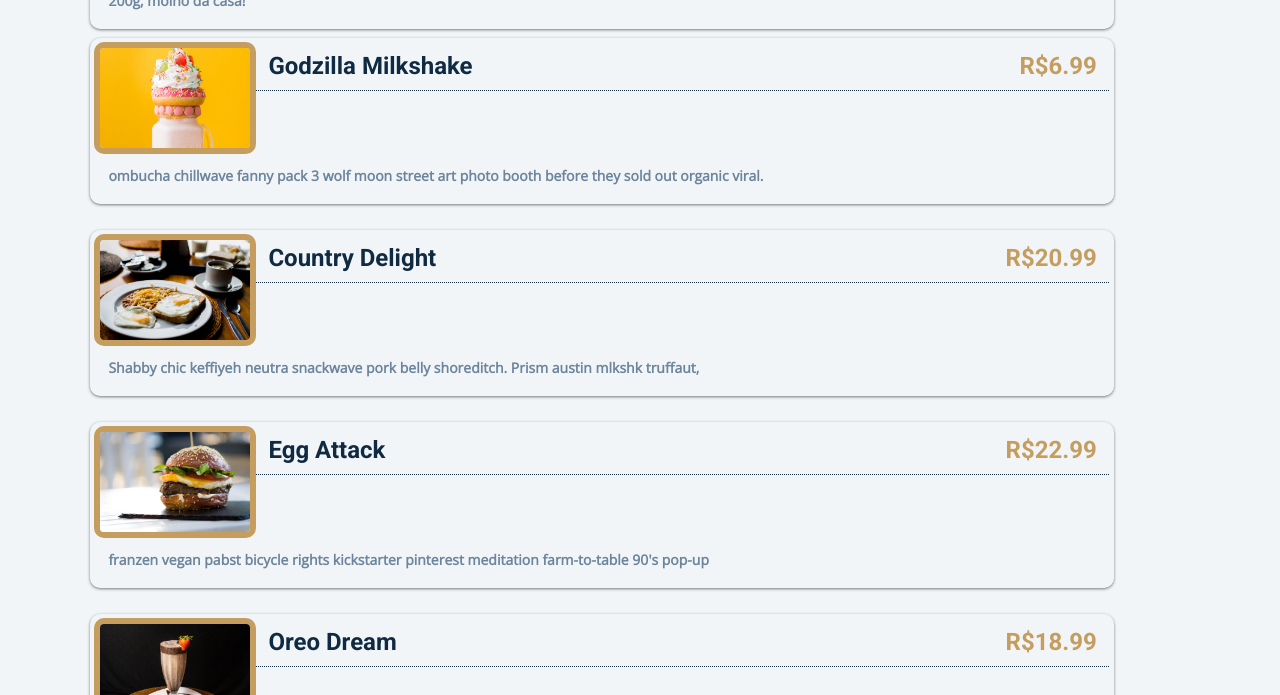
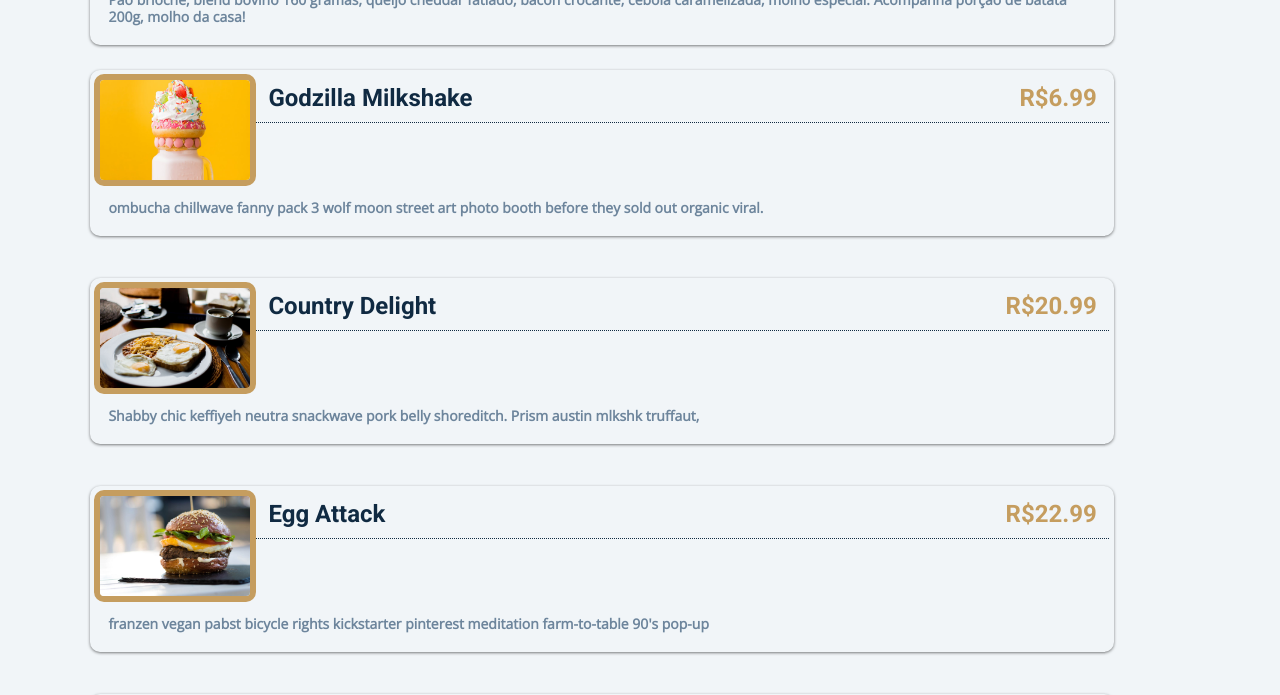
Before and after one commit to GabrielMoreiraB/Menu-Restaurante, a plain HTML site: page index.html in a window 1280 px wide. Shown: the part 670-1365 px from the top of the page. Drawn offline with nearby package versions, Linux system fonts and the light colour scheme.

Commit message:
Update styles.css

```diff
--- a/css/styles.css
+++ b/css/styles.css
@@ -86,7 +86,7 @@ h1{
 
 .produtos{
     display: grid;
-    row-gap: 1em;
+    row-gap: 2em;
     margin: 3em auto;
     width: 80vw;
 
@@ -145,7 +145,7 @@ h1{
 
     .produtos{
         margin: 0 7vw;
-        row-gap: 1em;
+        row-gap: 2em;
     }
 
     .produto__info header{
```
